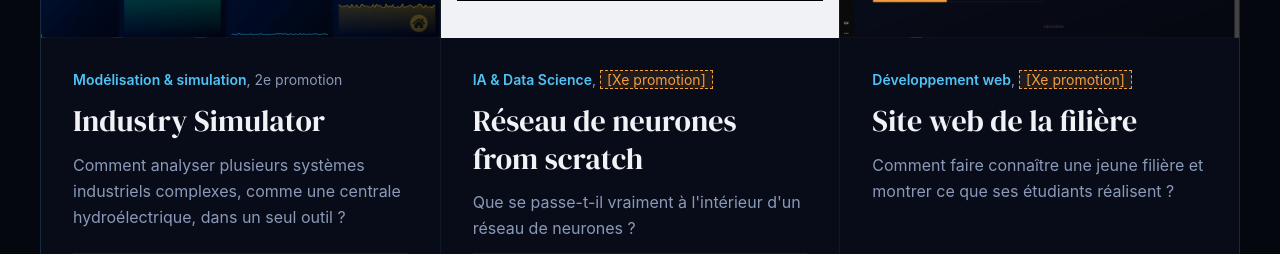
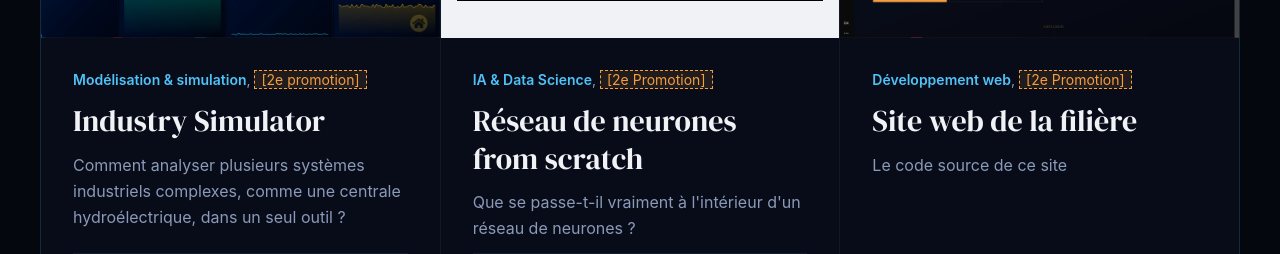
Before and after one commit to Sleepin-Koala/ISEM-website, a React (Vite) app: page /projects in a window 1280 px wide. Shown: the part 532-786 px from the top of the page. Built offline with nearby package versions, Linux system fonts and the light colour scheme; no server answers; the HTML template or start-up script is replaced by a standard one.

Commit message:
compression du bg et ajout dinformations (1)

```diff
--- a/src/assets/projects.json
+++ b/src/assets/projects.json
@@ -3,7 +3,7 @@
         "slug": "industry-simulator",
         "title": "Industry Simulator",
         "domain": "Modélisation & simulation",
-        "promotion": "2e promotion",
+        "promotion": "[2e promotion]",
         "problem": "Comment analyser plusieurs systèmes industriels complexes, comme une centrale hydroélectrique, dans un seul outil ?",
         "description": "Logiciel de bureau qui modélise simultanément plusieurs systèmes industriels et permet de basculer instantanément d'un scénario à l'autre pour comparer leurs comportements.",
         "details": [
@@ -77,7 +77,7 @@
         "slug": "artificial-neural-network",
         "title": "Réseau de neurones from scratch",
         "domain": "IA & Data Science",
-        "promotion": "[Xe promotion]",
+        "promotion": "[2e Promotion]",
         "problem": "Que se passe-t-il vraiment à l'intérieur d'un réseau de neurones ?",
         "description": "Réseau de neurones artificiels écrit sans framework de deep learning : couches, rétropropagation et descente de gradient implémentées à la main avec NumPy.",
         "details": [
@@ -121,8 +121,8 @@
         "slug": "site-isem",
         "title": "Site web de la filière",
         "domain": "Développement web",
-        "promotion": "[Xe promotion]",
-        "problem": "Comment faire connaître une jeune filière et montrer ce que ses étudiants réalisent ?",
+        "promotion": "[2e Promotion]",
+        "problem": "Le code source de ce site",
         "description": "Le site que vous consultez : conçu, développé et maintenu par les étudiants pour présenter le programme et leurs projets.",
         "details": [
             "Le site présente le programme, les spécialisations et les projets des étudiants. Il propose un thème clair et sombre et reste utilisable au clavier."
--- a/src/showcase/components/Hero.jsx
+++ b/src/showcase/components/Hero.jsx
@@ -6,7 +6,7 @@
     <section className="ground relative isolate overflow-hidden flex items-center px-5 md:px-10 lg:px-16 py-16 min-h-screen">
 
       <div className={`inset-0 absolute -z-20 pointer-events-none ${currentTheme == "light" ? "invert-300 opacity-20" : "opacity-10"}`} aria-hidden="true">
-        <img src="/bg2.png" alt="" className="w-full h-full object-cover" />
+        <img src="/bg2.webp" alt="" className="w-full h-full object-cover" />
       </div>
 
       <NetworkBackground theme={currentTheme} />
```
Also changed, not shown: public/bg2.webp (added).
